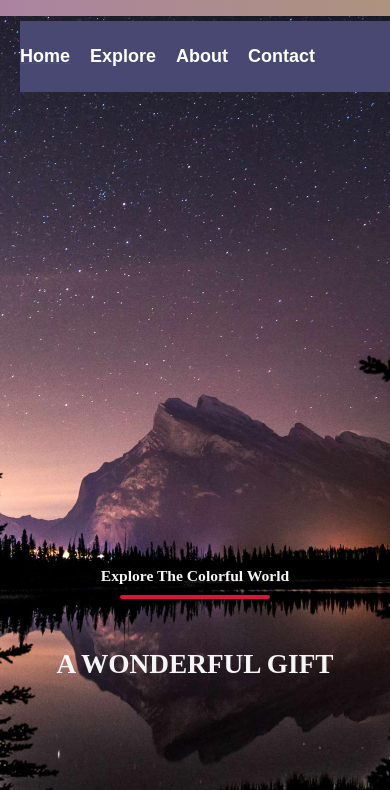
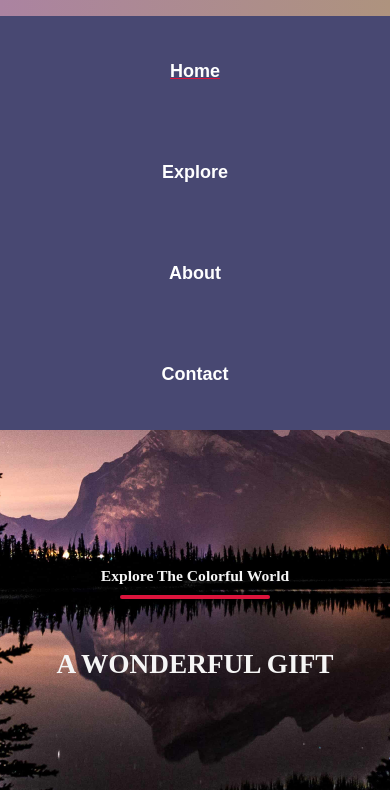
Before and after one commit to Adithya-5134/Travel-Website, a plain HTML site: page index.html in a window 390 px wide. Both pictures are taken after a click on the element 357 px from the left and 35 px from the top of the page. Shown: the part 54-844 px from the top of the page. Drawn offline with Linux system fonts and the light colour scheme.

Commit message:
Update style.css

```diff
--- a/style.css
+++ b/style.css
@@ -189,11 +189,10 @@ h4{
     font-size: 1.3rem;
 }
 
-
 @media(max-width:858px)
 {
     .nav-links a:hover{
-        font-size: 38px;
+        font-size: 25px;
     }
     .btn:hover{
     color: whitesmoke;
@@ -211,23 +210,31 @@ h4{
 
 
     .nav-links{
-       position: absolute;
-       top:75px;
-        width:100vw;
-        background-color:#484872 ;
+        position: absolute;
+        top: 70px;
+        left: 0;
+        width: 100%;
+        background: #484872;
+        display: flex;
+        flex-direction: column;
+        align-items: center;  /* Centering the items */
         text-align: center;
-        transition: all .5s ease;
-         margin-left: -900px;
+        gap: 10px;
+        padding: 10px 0;
+        transform: translateX(-100%);
+        transition: transform 0.5s ease-in-out;
 
     }
 
 
 
     .mobile{
-        margin-left: 0;
+        transform: translateX(0);
     }
     .nav-links li{
-        display: block;
+        display: block;  /* Ensures each link takes full width */
+        width: 100%;
+        padding: 10px 0;
     }
     .btn{
         display: block;
```
